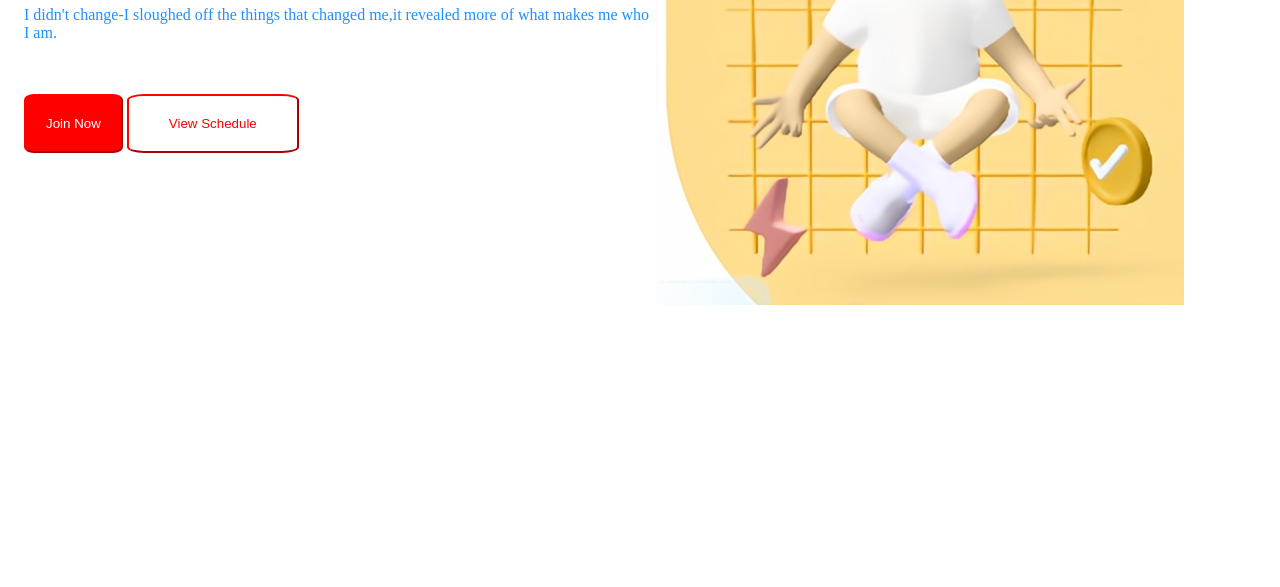
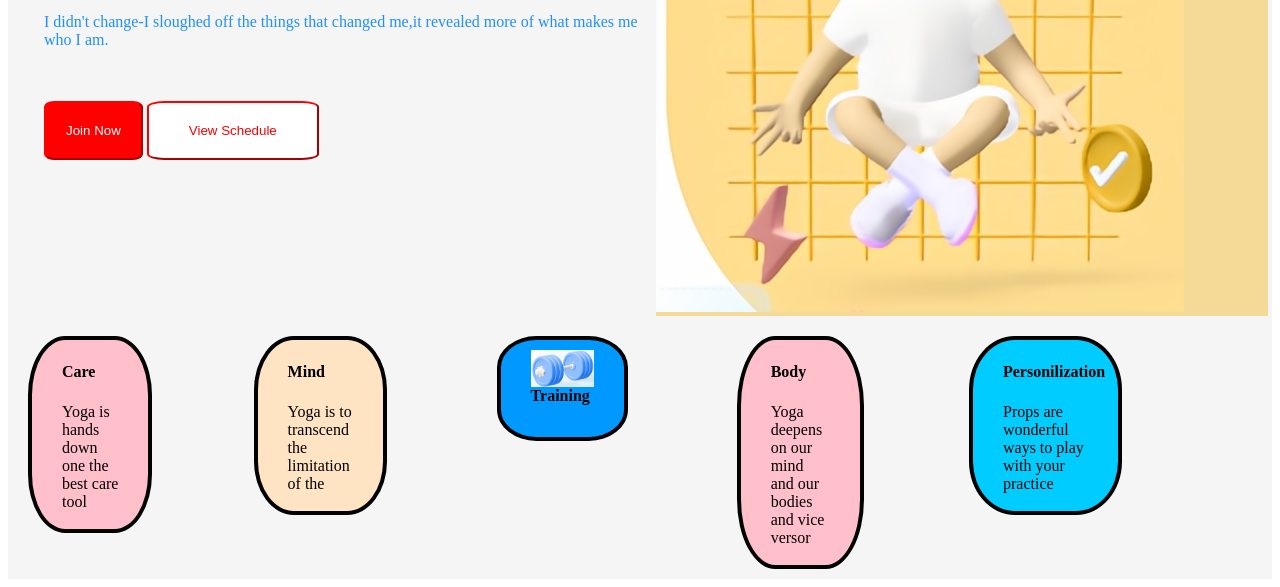
Before and after one commit to Valentine-Nkatha/collaboration-assignment-1, a plain HTML site: page index.html in a window 1280 px wide. Shown: the part 347-934 px from the top of the page. Before the commit the page ends 800 px from the top, so only its background shows below. Drawn offline with Linux system fonts and the light colour scheme.

Commit message:
added carde in the html and styled it

```diff
--- a/index.html
+++ b/index.html
@@ -1,4 +1,4 @@
-<!DOCTYPE html>
+<!doctype html>
 <html lang="en">
   <head>
     <meta charset="UTF-8" />
@@ -7,6 +7,7 @@
     <link rel="stylesheet" href="styles.css" />
   </head>
   <body>
+    <div class="wrapper">
       <nav class="navbar">
         <img src="logo.png" alt="logo" class="logo" />
         <a href="#">Home</a>&nbsp;&nbsp;&nbsp;&nbsp;&nbsp;&nbsp;
@@ -21,15 +22,57 @@
         <div>
           <h1>Make yoga part of your life</h1>
           <p id="input">
-          I didn't change-I sloughed off the things that changed me,it revealed
-          more of what makes me who I am.
+            I didn't change-I sloughed off the things that changed me,it
+            revealed more of what makes me who I am.
           </p>
           <br />
           <br />
           <button id="button">Join Now</button>
           <button id="buttons">View Schedule</button>
+        </div >
+        <div class="color"><img src="yogayoga.jpeg" alt="yoga" class="yoga" /></div>
       </div>
-      <div><img src="yogayoga.jpeg" alt="yoga" class="yoga" /></div>
+      <div class="row">
+        <div class="card">
+          <div class="container1">
+            <h4><b>Care</b></h4>
+            <p>Yoga is hands down one the best care tool</p>
+          </div>
+        </div>
+        <br />
+        <br />
+        <div class="card">
+          <div class="container2">
+            <h4><b>Mind</b></h4>
+            <p>Yoga is to transcend the limitation of the</p>
+          </div>
+        </div>
+        <br />
+        <br />
+
+        <div class="card">
+          <div class="container3">
+            <img src="wheel.png" class="wheel">
+            <h4><b>Training</b></h4>
+          </div>
+        </div>
+        <br />
+        <br />
+        <div class="card">
+          <div class="container4">
+            <h4><b>Body</b></h4>
+            <p>Yoga deepens on our mind and our bodies and vice versor</p>
+          </div>
+        </div>
+        <br />
+        <br />
+        <div class="card">
+          <div class="container5">
+            <h4><b>Personilization</b></h4>
+            <p>Props are wonderful ways to play with your practice</p>
+          </div>
+        </div>
+      </div>
     </div>
   </body>
 </html>
--- a/styles.css
+++ b/styles.css
@@ -1,3 +1,20 @@
+.wrapper {
+  background-color: whitesmoke;
+    margin-right: auto;
+    margin-left: auto;
+    margin-top: auto;
+    margin-bottom: auto;
+    max-width: 1260px;
+    padding-top: 10px;
+    padding-right: 20px;
+    padding-left: 20px;
+    padding-bottom: 10px;
+
+}
+
+body {
+  background-color: white;
+}
 .navbar {
   text-align: center;
 }
@@ -19,6 +36,7 @@ a {
   width: 100%;
   padding: 20px 16px;
 }
+/*****/
 
 #button {
   padding: 20px;
@@ -33,7 +51,7 @@ a {
   color: red;
   border-color: red;
   border-radius: 10%;
-  margin: 0 auto;
+  /* margin: 0 auto;*/
 }
 
 #input {
@@ -44,3 +62,89 @@ h1 {
   margin: 0 auto;
   padding: 80px 70px;
 }
+
+/*************/
+
+.card:hover {
+  box-shadow: 0 8px 16px 0 rgba(0, 0, 0, 0.2);
+}
+.row {
+  display: grid;
+  grid-template-rows: table-row;
+  grid-template-columns: repeat(10, 1fr);
+}
+
+.container1 {
+  background-color: pink;
+  padding: 2px 30px;
+  border: solid 1px;
+  width: 50%;
+  border-width: 4px 4px;
+  border-radius: 30%;
+  /* float: left;
+  width: 300px;
+  height: 300px;
+  margin: 20px; */
+}
+
+.container2 {
+  background-color: bisque;
+  padding: 2px 30px;
+  border: solid 1px;
+  width: 50%;
+  border-width: 4px 4px;
+  border-radius: 30%;
+  /* float: left;
+  width: 300px;
+  height: 300px;
+  margin: 20px; */
+}
+
+.container3 {
+  background-color: rgb(0, 153, 255);
+  padding: 10px 30px;
+  border: solid 1px;
+  width: 50%;
+  border-width: 4px 4px;
+  border-radius: 30%;
+  height: auto;
+  /* float: left;
+  width: 300px;
+  height: 300px;
+  margin: 20px; */
+}
+
+.container4 {
+  background-color: pink;
+  padding: 2px 30px;
+  border: solid 1px;
+  width: 50%;
+  border-width: 4px 4px;
+  border-radius: 30%;
+  /* float: left;
+  width: 300px;
+  height: 300px;
+  margin: 20px; */
+}
+
+.container5 {
+  background-color: rgb(0, 204, 255);
+  padding: 2px 30px;
+  border: solid 1px;
+  width: 50%;
+  border-width: 4px 4px;
+  border-radius: 30%;
+  /* float: left;
+  width: 300px;
+  height: 300px; */
+  /* margin: 20px; */
+}
+
+.wheel {
+  width:100%;
+  float: left;
+}
+
+.color {
+  background-color: #f5d997;
+}
```
Also changed, not shown: wheel.png (added). Lines whose indentation alone changed are shown as unchanged.
